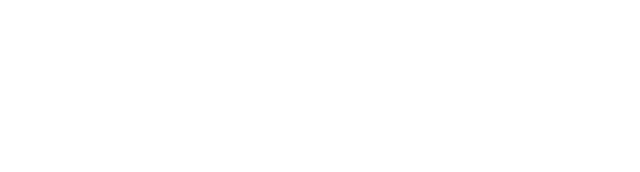
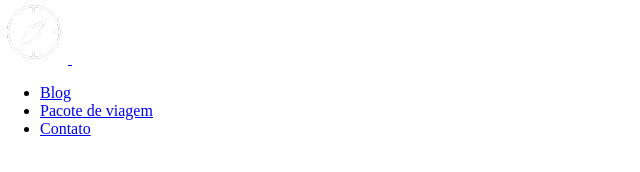
Before and after one commit to rafaeldasilvaolivreira-21/jornada-viagens, a plain HTML site: page index.html in a window 1280 px wide. Shown: the whole page, without its empty margins (0-640 px from the left). Drawn offline with Linux system fonts and the light colour scheme.

Commit message:
Cria estrutura do menu

```diff
--- a/index.html
+++ b/index.html
@@ -11,5 +11,19 @@
     <title>Jornada Viagens</title>
 </head>
 <body>
+    <header>
+        <a href="index.html" title="Voltar para a página inicial">
+           <img src="img/bussola-jornada-branca.png" alt="Bussola do logo Jornada Viagens na cor preta">
+        </a>
+        <img src="img/menu.png" alt="menu">
+        <nav>
+            <ul>
+                <li><a href="blog.html" target="_blank" title="Acessar Blog">Blog</a></li>
+                <li><a href="pacotes.html" target="_blank" title="Acessar Pacotes de Viagens">Pacote de viagem</a></li>
+                <li><a href="contato.html" target="_blank" title="Acessar Contato">Contato</a></li>
+            </ul>
+
+        </nav>
+    </header>
 </body>
 </html>
```
Also changed, not shown: img/bussola-jornada-branca.png (added), img/bussola-jornada-preta.png (added), img/menu.png (added).
